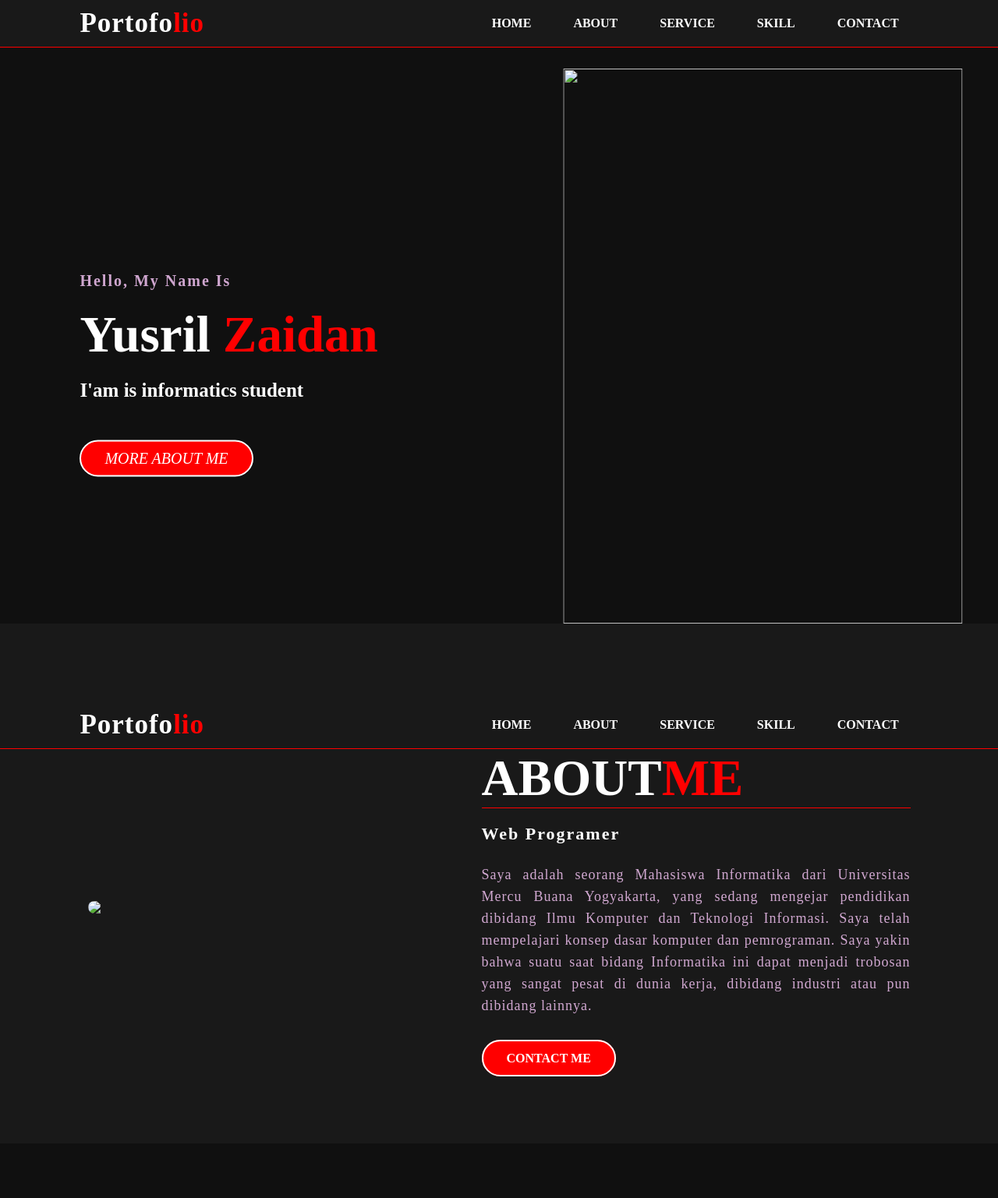
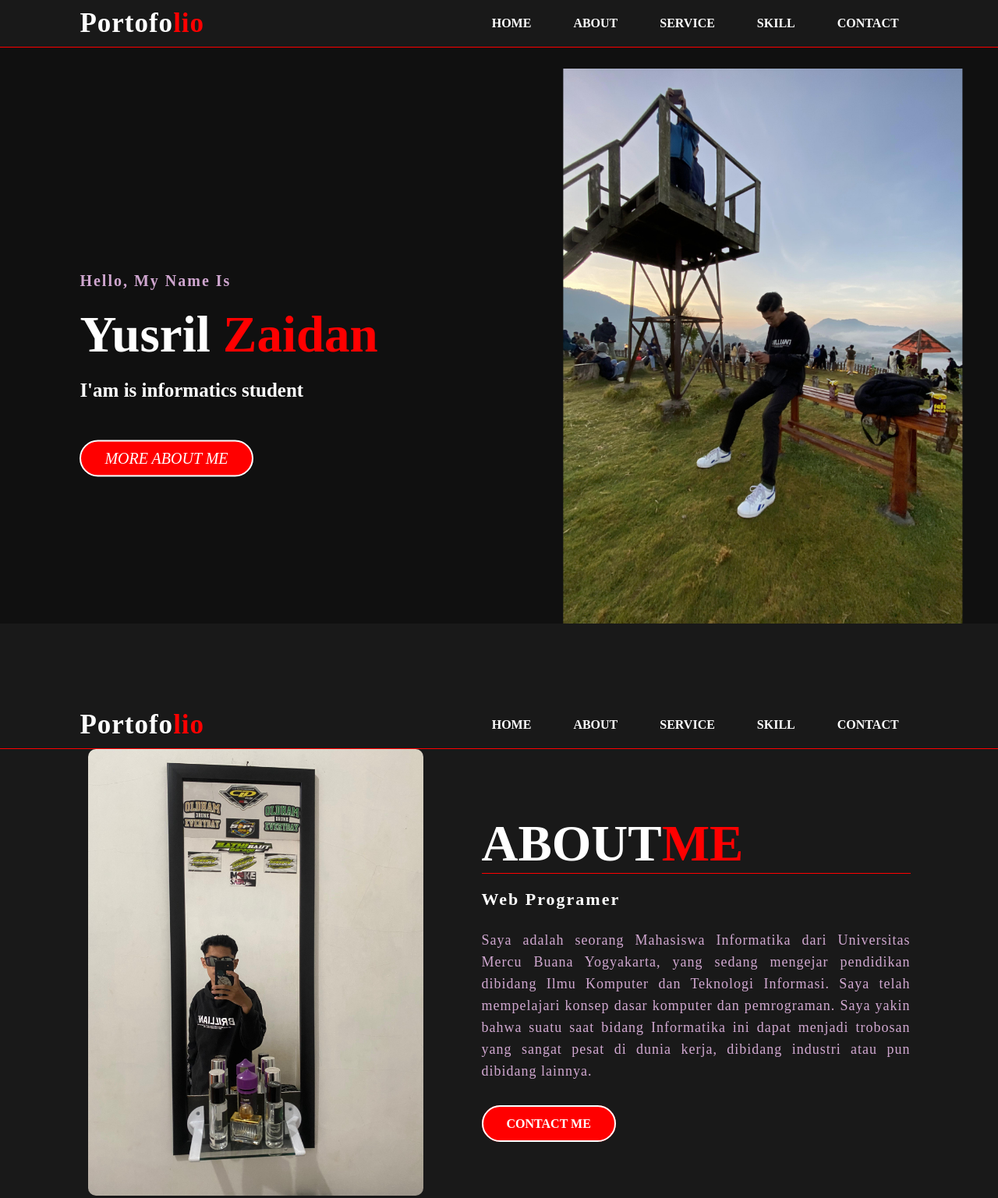
Before and after one commit to yusrilzaidan/portofolio221110018, a plain HTML site: page index.html.html in a window 1280 px wide. Shown: the top 1537 px of the page at 78% size. Drawn offline with Linux system fonts and the light colour scheme.

Commit message:
Add files via upload

```diff
--- a/index.html.html
+++ b/index.html.html
@@ -20,7 +20,7 @@
         </ul>
     </nav>
     <div class="image">
-         <img src="./assets/yusrilzaidan.jpg">
+         <img src="./yusrilzaidan.jpg">
     </div>
     <div class="content">
          <h4>Hello, My Name Is</h4>
@@ -42,7 +42,7 @@
         </ul>
     </nav>
     <div class="ABOUT-ME">
-        <img src="./assets/YUSS.jpg">
+        <img src="./YUSS.jpg">
         <div class="ABOUT-TEXT">
              <h2>ABOUT<span>ME</span></h2>
              <h5>Web Programer</h5>
```
